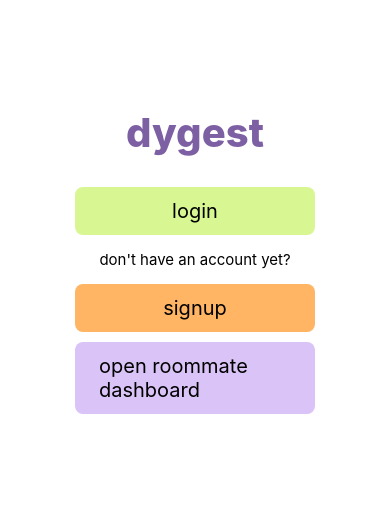
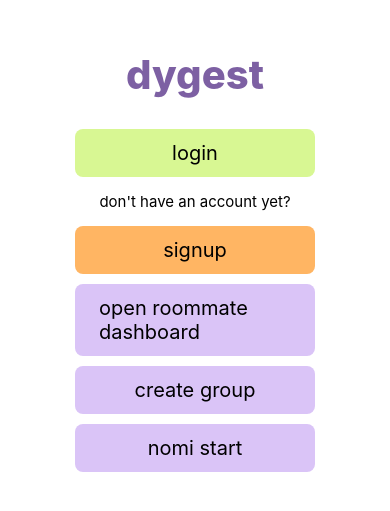
Before and after one commit to uhhditi/nomi, a React Native app in the folder client/: screen /Start in a window 390 px wide. Shown: the part 161-672 px from the top of the page. Built offline with nearby package versions, Linux system fonts and the light colour scheme.

Commit message:
updated frontend to connect some screens

```diff
--- a/client/App.tsx
+++ b/client/App.tsx
@@ -16,6 +16,7 @@ import FridgeScreen from './screens/FridgeScreen';
 import CreateGroupScreen from './screens/CreateGroupScreen';
 import ChoreTrackerScreen from './screens/ChoreTrackerScreen';
 import RulesScreen from './screens/RulesScreen';
+import NomiStartScreen from './screens/NomiStartScreen';
 
 type RootStackParamList = {
   Home: undefined;
@@ -30,6 +31,7 @@ type RootStackParamList = {
   CreateGroup: undefined;
   ChoreTracker: undefined;
   Rules: undefined;
+  NomiStart: undefined;
 };
 
 const Stack = createNativeStackNavigator<RootStackParamList>();
@@ -89,6 +91,8 @@ export default function App() {
         options={{ headerShown: false }} />
         <Stack.Screen name="Fridge" component={FridgeScreen}
         options={{ headerShown: false }} />
+        <Stack.Screen name="NomiStart" component={NomiStartScreen}
+        options={{ headerShown: false }} />
       </Stack.Navigator>
     </NavigationContainer>
     </AuthProvider>
--- a/client/screens/RoommateDashboardScreen.tsx
+++ b/client/screens/RoommateDashboardScreen.tsx
@@ -53,13 +53,13 @@ export default function RoommateDashboardScreen() {
           </View>
           <Text style={styles.quickLabel} numberOfLines={1}>Fridge</Text>
         </TouchableOpacity>
-        <TouchableOpacity style={styles.quickCard} onPress={() => notImplemented('Chores')}>
+        <TouchableOpacity style={styles.quickCard} onPress={() => navigation.navigate('ChoreTracker' as never)}>
           <View style={styles.quickIcon}>
             <MaterialCommunityIcons name="iron" size={20} color="#14141A" />
           </View>
           <Text style={styles.quickLabel} numberOfLines={1}>Chores</Text>
         </TouchableOpacity>
-        <TouchableOpacity style={styles.quickCard} onPress={() => notImplemented('Rules')}>
+        <TouchableOpacity style={styles.quickCard} onPress={() => navigation.navigate('Rules' as never)}>
           <View style={styles.quickIcon}>
             <Feather name="list" size={20} color="#14141A" />
           </View>
--- a/client/screens/StartScreen.tsx
+++ b/client/screens/StartScreen.tsx
@@ -21,6 +21,7 @@ type RootStackParamList = {
   CreateGroup: undefined;
   ChoreTracker: undefined;
   Rules: undefined;
+  NomiStart: undefined;
 };
 
 export default function StartScreen() {
@@ -70,6 +71,20 @@ export default function StartScreen() {
         onPress={() => navigation.navigate("RoommateDashboard")}
       >
         <Text style={styles.buttonText}>open roommate dashboard</Text>
+      </TouchableOpacity>
+
+      <TouchableOpacity
+        style={styles.button}
+        onPress={() => navigation.navigate("CreateGroup")}
+      >
+        <Text style={styles.buttonText}>create group</Text>
+      </TouchableOpacity>
+
+      <TouchableOpacity
+        style={styles.button}
+        onPress={() => navigation.navigate("NomiStart")}
+      >
+        <Text style={styles.buttonText}>nomi start</Text>
       </TouchableOpacity>
 
       {/* <Text style={styles.subtitle}>log a meal - testing for now</Text>
```
